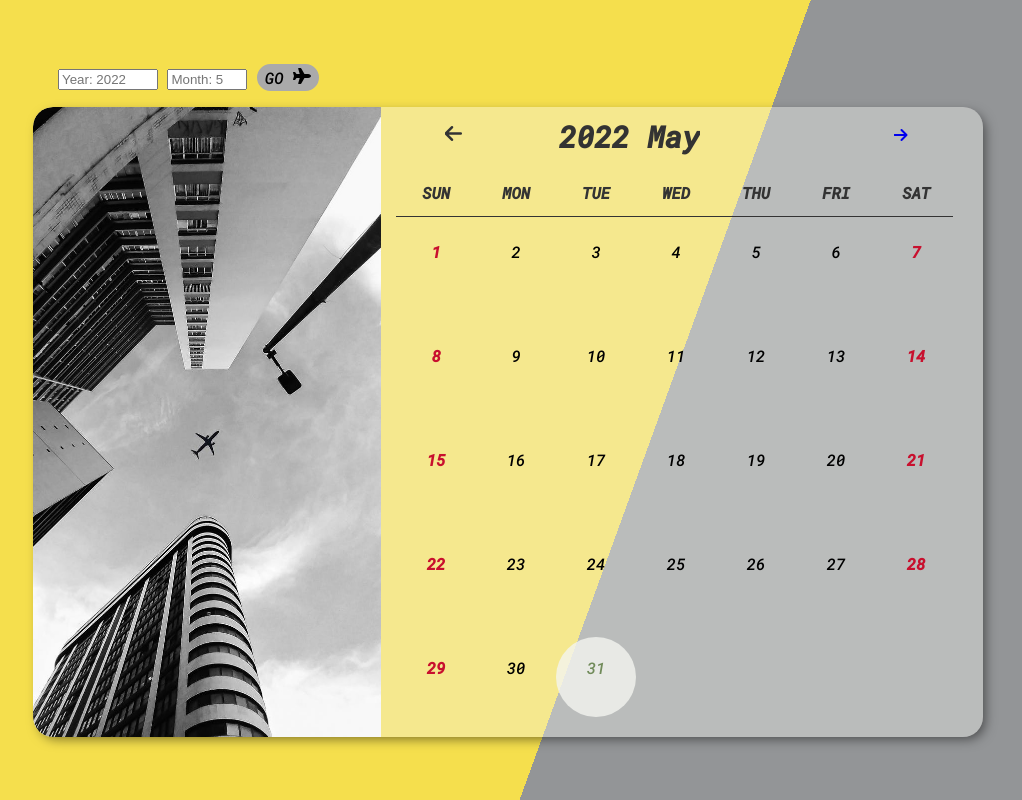
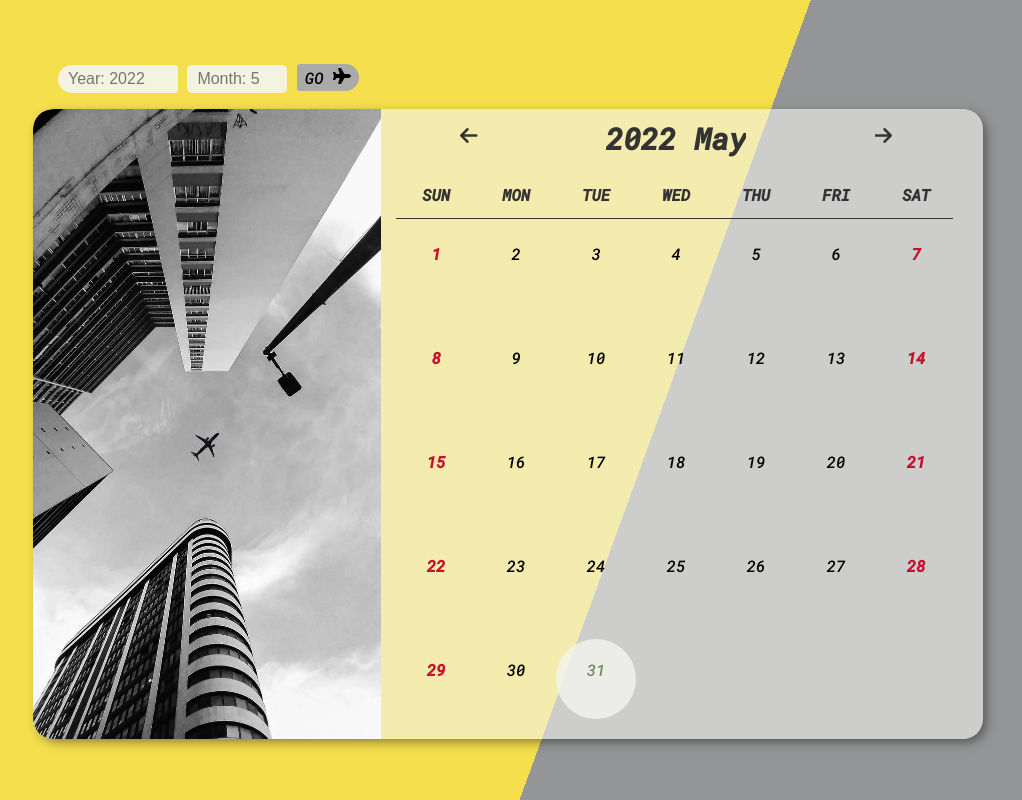
Before and after one commit to msfan555/Calendar, a PHP site: page / in a window 1280 px wide. Shown: the whole page, without its empty margins (132-1154 px from the left). Run offline with PHP 8.4, Linux system fonts and the light colour scheme; some libraries are stand-ins or nearby versions.

Commit message:
修改日期輸入欄位的樣式

```diff
--- a/index.php
+++ b/index.php
@@ -12,157 +12,7 @@
     <link rel="preconnect" href="https://fonts.googleapis.com">
     <link rel="preconnect" href="https://fonts.gstatic.com" crossorigin>
     <link href="https://fonts.googleapis.com/css2?family=Roboto+Mono:ital,wght@1,500&family=Roboto+Slab&display=swap" rel="stylesheet">
-
-
-<style>
-    * {
-        box-sizing: border-box;
-        margin: 0 auto;
-        overflow: hidden;
-    }
-
-    body {
-        width: 100vw;
-        height: 100vh;
-        /* background-image: linear-gradient(to right, #f5df4d, #939597); */
-        font-family: 'Roboto Mono', monospace;
-        /* font-family: 'Roboto Slab', serif; */
-        background: linear-gradient(-70deg, #939597 40%, #f5df4d 30%);
-
-    }
-
-    form{
-        margin:4rem auto 1rem;
-        width: 900px;
-        font-family: 'Roboto Mono', monospace;
-
-
-    }
-
-    form .btn{
-        border-radius: 20px;
-        /* border: 2px solid #91b54d; */
-        border: 2px solid #aaa;
-        font-family: 'Roboto Mono', monospace;
-        /* background: #91b54d;  */
-        background: #aaa;
-        font-size: 16px;
-
-    }
-
-
-    .container {
-        background-color: rgba(244, 245, 240, .4);
-        border-radius: 20px;
-        display: flex;
-        margin: 1rem auto;
-        width: 950px;
-        height: 630px;
-        box-shadow: 4px 4px 12px -2px rgba(0, 0, 0, 0.5);
-    }
-
-    img {
-        border-radius: 20px 0 0 20px;
-        margin-right: 5px;
-
-    }
-
-    .aside {
-        width: 560px;
-        margin: 0 30px 0 10px;
-    }
-
-    .calendar {
-        width: 560px;
-        height: 560px;
-        /* border:1px solid green; */
-        display: flex;
-        align-content: space-between;
-        flex-wrap: wrap;
-        /* margin: auto; */
-        margin-top: 0;
-        text-align: center;
-    }
-
-    .calendar div {
-        /* border: 1px solid #999; */
-        display: inline-block;
-        width: 80px;
-        height: 80px;
-        box-sizing: border-box;
-        /* margin-left: -1px; */
-        margin-top: -2px;
-        padding: 20px;
-        margin-top: 10px;
-    }
-
-    .calendar div:hover {
-        font-size: 22px;
-        text-shadow: 2px 2px 0px rgba(0, 0, 0, 0.2);
-    }
-
-    .calendar div.week {
-        border-bottom: 1px solid #333;
-        font-weight: 800;
-        color: #333;
-        height: 50px;
-        font-size: 16px;
-        padding: 15px 10px;
-        margin-bottom: -20px;
-    }
-
-    .weekend {
-        font-weight: bold;
-        color: #c8102e;
-    }
-
-
-    .workday {
-        color: #333;
-    }
-
-    .today {
-        background-color: rgba(244, 245, 240, .8);
-        border-radius: 50%;
-        color: #718B5A;
-        padding: 12px;
-    }
-
-    .wrapper {
-        width: 950px;
-        /* margin: 2rem auto; */
-    }
-
-    .nav {
-        display: flex;
-        justify-content: space-between;
-        align-items: center;
-        width: 560px;
-        height: 50px;
-        padding-top: 8px;
-    }
-
-    .year>a {
-        font-weight: bold;
-        text-decoration: none;
-        color: #333;
-        font-size: 20px;
-    }
-
-    .year>a:hover {
-        font-size: 26px;
-        text-shadow: 2px 2px 0px rgba(0, 0, 0, 0.2);
-    }
-
-
-    .header>a {
-        font-size: 30px;
-        font-weight: bold;
-        color: #333;
-        text-decoration: none;
-
-    }
-</style>
+    <link rel="stylesheet" href="./style.css">
 </head>
 
 <?php
@@ -239,8 +89,8 @@ $monthEn = array(
 
     ?>
         <form action="./index.php" method="get">
-            <input type="number" name="year" id="year" oninput="if(value.length>4)value=value.slice(0,4)" style="width:100px;" placeholder="Year: <?= $year; ?>">
-            <input type="number" name="month" id="month" oninput="if(value>12)value=12;if(value.length>2)value=value.slice(0,2)"  style="width:80px;" placeholder="Month: <?= $month; ?>">
+            <input class="input1" type="number" name="year" id="year" oninput="if(value.length>4)value=value.slice(0,4)" style="width:120px;" placeholder="Year: <?= $year; ?>">
+            <input class="input2" type="number" name="month" id="month" oninput="if(value>12)value=12;if(value.length>2)value=value.slice(0,2)"  style="width:100px;" placeholder="Month: <?= $month; ?>">
            <button class="btn"> GO <i class="fa-solid fa-plane"></i> </button>
         </form>
 
@@ -248,15 +98,15 @@ $monthEn = array(
         <img src="./img/air<?= $month; ?>0<?= 1 ?>.jpg" alt="" width="350px" height="630px">
         <div class="aside">
             <div class="nav">
-                <span class="year">
-                    <a href="index.php?year=<?= $prevYear; ?>&month=<?= $prevMonth; ?>">
+                <span >
+                    <a class="year" href="index.php?year=<?= $prevYear; ?>&month=<?= $prevMonth; ?>">
                         <i class="fa-solid fa-arrow-left"></i></a>
                 </span>
-                <span class="header">
-                    <a href="index.php"><?= $year; ?> <?= $monthEn[$month]; ?>
+                <span>
+                    <a class="header" href="index.php"><?= $year; ?> <?= $monthEn[$month]; ?></a>
                 </span>
-                <span class="year">
-                    <a href="index.php?year=<?= $nextYear; ?>&month=<?= $nextMonth; ?>">
+                <span>
+                    <a class="year" href="index.php?year=<?= $nextYear; ?>&month=<?= $nextMonth; ?>">
                         <i class="fa-solid fa-arrow-right"></i></a>
                 </span>
             </div>
--- /dev/null
+++ b/style.css
@@ -0,0 +1,162 @@
+* {
+    box-sizing: border-box;
+    margin: 0 auto;
+    overflow: hidden;
+}
+
+body {
+    width: 100vw;
+    height: 100vh;
+    /* background-image: linear-gradient(to right, #f5df4d, #939597); */
+    font-family: 'Roboto Mono', monospace;
+    /* font-family: 'Roboto Slab', serif; */
+    background: linear-gradient(-70deg, #939597 40%, #f5df4d 30%);
+
+}
+
+form{
+    margin:4rem auto 1rem;
+    width: 900px;
+    font-family: 'Roboto Mono', monospace;
+}
+
+.input1{
+    background-color: rgba(244, 245, 240, .9);
+    border: none;
+    padding: 5px 10px;
+    border-radius: 20px 5px 5px 20px;
+    font-size: 16px;
+    display: inline-block;
+}
+
+.input2{
+    background-color: rgba(244, 245, 240, .9);
+    border: none;
+    padding: 5px 10px;
+    border-radius: 5px;
+    font-size: 16px;
+    display: inline-block;
+}
+
+.btn{
+    border-radius: 5px 20px 20px 5px;
+    /* border: 2px solid #91b54d; */
+    border: 2px solid #aaa;
+    font-family: 'Roboto Mono', monospace;
+    /* background: #91b54d;  */
+    background: #aaa;
+    font-size: 16px;
+
+}
+
+
+.container {
+    background-color: rgba(244, 245, 240, .6);
+    border-radius: 20px;
+    display: flex;
+    margin: 1rem auto;
+    width: 950px;
+    height: 630px;
+    box-shadow: 4px 4px 12px -2px rgba(0, 0, 0, 0.5);
+}
+
+img {
+    border-radius: 20px 0 0 20px;
+    margin-right: 5px;
+
+}
+
+.aside {
+    width: 560px;
+    margin: 0 30px 0 10px;
+}
+
+.calendar {
+    width: 560px;
+    height: 560px;
+    /* border:1px solid green; */
+    display: flex;
+    align-content: space-between;
+    flex-wrap: wrap;
+    /* margin: auto; */
+    margin-top: 0;
+    text-align: center;
+}
+
+.calendar div {
+    /* border: 1px solid #999; */
+    display: inline-block;
+    width: 80px;
+    height: 80px;
+    box-sizing: border-box;
+    /* margin-left: -1px; */
+    margin-top: -2px;
+    padding: 20px;
+    margin-top: 10px;
+}
+
+.calendar div:hover {
+    font-size: 22px;
+    text-shadow: 2px 2px 0px rgba(0, 0, 0, 0.2);
+}
+
+.calendar div.week {
+    border-bottom: 1px solid #333;
+    font-weight: 800;
+    color: #333;
+    height: 50px;
+    font-size: 16px;
+    padding: 15px 10px;
+    margin-bottom: -20px;
+}
+
+.weekend {
+    font-weight: bold;
+    color: #c8102e;
+}
+
+
+.workday {
+    color: #333;
+}
+
+.today {
+    background-color: rgba(244, 245, 240, .8);
+    border-radius: 50%;
+    color: #718B5A;
+    padding: 12px;
+}
+
+.wrapper {
+    width: 950px;
+    /* margin: 2rem auto; */
+}
+
+.nav {
+    display: flex;
+    justify-content: space-between;
+    align-items: center;
+    width: 560px;
+    height: 50px;
+    padding-top: 8px;
+}
+
+.year {
+    font-weight: bold;
+    text-decoration: none;
+    color: #333;
+    font-size: 20px;
+}
+
+.year:hover {
+    font-size: 26px;
+    text-shadow: 2px 2px 0px rgba(0, 0, 0, 0.2);
+}
+
+
+.header {
+    font-size: 30px;
+    font-weight: bold;
+    color: #333;
+    text-decoration: none;
+}
```
Also changed, not shown: css/style.css (added).
